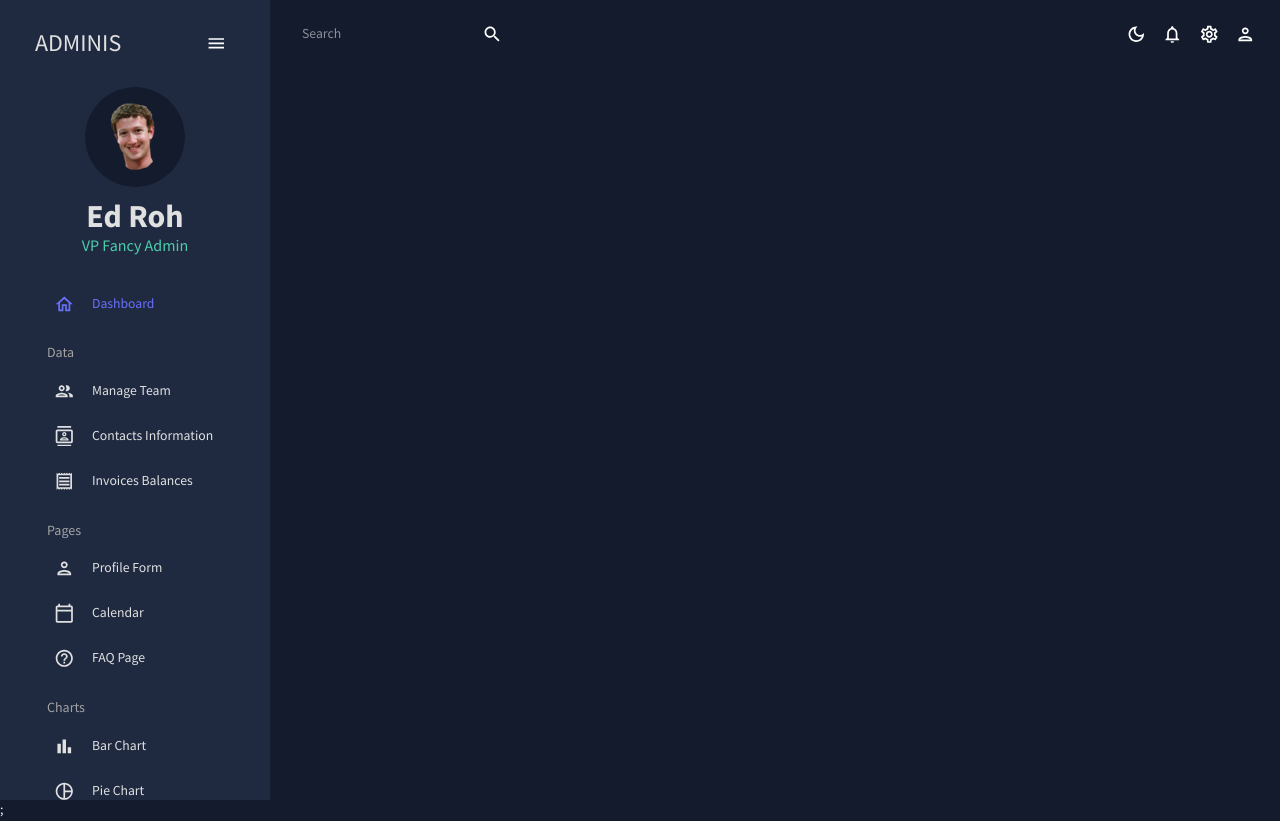
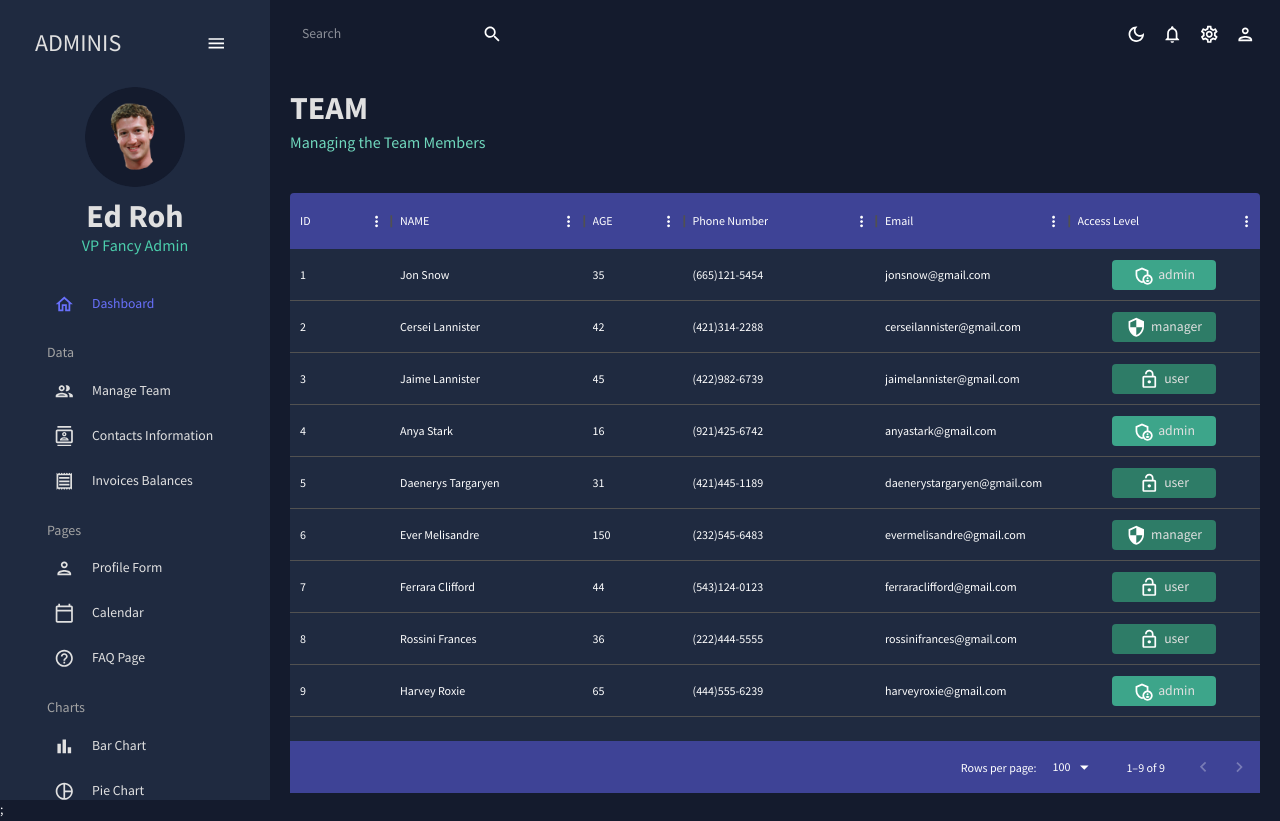
Before and after one commit to MichelAtieno/Dashboard_Template_v3, a React (Create React App) app: page /team in a window 1280 px wide. Built offline with nearby package versions, Linux system fonts and the light colour scheme.

Commit message:
Added Datagrid table to Team section

```diff
--- a/src/App.js
+++ b/src/App.js
@@ -4,16 +4,16 @@ import { Route, Routes } from "react-router-dom";
 import Topbar from "./scenes/global/Topbar";
 import Sidebar from "./scenes/global/Sidebar";
 import Team from "./scenes/team";
-import Invoices from "./scenes/invoices";
-import Contacts from "./scenes/contacts";
-import Bar from "./scenes/form";
-import Form from "./scenes/dashboard";
-import Line from "./scenes/line";
-import Pie from "./scenes/pie";
-import FAQ from "./scenes/faq";
-import Geography from "./scenes/geography";
+// import Invoices from "./scenes/invoices";
+// import Contacts from "./scenes/contacts";
+// import Bar from "./scenes/form";
+// import Form from "./scenes/dashboard";
+// import Line from "./scenes/line";
+// import Pie from "./scenes/pie";
+// import FAQ from "./scenes/faq";
+// import Geography from "./scenes/geography";
 import Dashboard from "./scenes/dashboard";
-import Calendar from "./scenes/calendar/calendar";
+// import Calendar from "./scenes/calendar/calendar";
 
 function App() {
   const [theme, colorMode] = useMode();
@@ -28,8 +28,8 @@ function App() {
             <Topbar />
             <Routes>
               <Route path="/" element={<Dashboard />} />
-              {/* <Route path="/team" element={<Team />} />
-              <Route path="/contacts" element={<Contacts />} />
+              <Route path="/team" element={<Team />} />
+              {/* <Route path="/contacts" element={<Contacts />} />
               <Route path="/invoices" element={<Invoices />} />
               <Route path="/form" element={<Form />} />
               <Route path="/bar" element={<Bar />} />
--- a/src/scenes/team/index.jsx
+++ b/src/scenes/team/index.jsx
@@ -1,5 +1,88 @@
+import { Box, Typography, useTheme } from "@mui/material";
+import { DataGrid } from '@mui/x-data-grid';
+import { tokens } from "../../theme";
+import { mockDataTeam } from "../../data/mockData";
+import AdminPanelSettingsOutlinedIcon  from "@mui/icons-material/AdminPanelSettingsOutlined";
+import LockOpenOutlinedIcon  from "@mui/icons-material/LockOpenOutlined";
+import SecurityOutlinedIcon  from "@mui/icons-material/SecurityOutlined";
+import Header from "../../components/Header";
+
+
 const Team = () => {
-    return <div></div>
+    const theme = useTheme();
+    const colors = tokens(theme.palette.mode);
+
+    const columns = [
+        { field: "id", headerName: "ID" },
+        { field: "name", headerName: "NAME", flex: 1, cellClassName: "name-cloumn--cell"},
+        { field: "age", headerName: "AGE", type: "number", headerAlign: "left", align: "left"},
+        { field: "phone", headerName: "Phone Number", flex: 1},
+        { field: "email", headerName: "Email", flex: 1},
+        { field: "access", headerName: "Access Level", flex: 1, renderCell: ({ row:{ access }}) => {
+            return (
+                <Box width="60%"
+                     m="0 auto"
+                     p="5px"
+                     display="flex"
+                     justifyContent="center"
+                     backgroundColor={
+                        access === "admin" ? colors.greenAccent[600]
+                        : colors.greenAccent[700]
+                     }
+                     borderRadius="4px"
+                >
+                    {access === "admin" && <AdminPanelSettingsOutlinedIcon />}
+                    {access === "manager" && <SecurityOutlinedIcon/>}
+                    {access === "user" && <LockOpenOutlinedIcon />}
+                    <Typography color={colors.grey[100]}
+                                sx = {{ ml : "5px" }}
+                    >
+                        {access}
+                    </Typography>
+
+                </Box>
+            )
+        }},
+    ]
+
+
+    return (
+        <Box m="20px">
+            <Header title="TEAM" subtitle="Managing the Team Members" />
+            <Box m="40px 0 0 0"
+                 height="75vh"
+                 sx = {{
+                    "& .MuiDataGrid-root" : {
+                        border : "none"
+                    },
+                    "& .MuiDataGrid-cell" : {
+                        borderBottom : "none"
+                    },
+                    "& .name-column--cell" : {
+                        color : colors.greenAccent[300]
+                    },
+                    "& .MuiDataGrid-columnHeaders" : {
+                        backgroundColor : colors.blueAccent[700],
+                        borderBottom : "none"
+                    },
+                    "& .MuiDataGrid-virtualScroller" : {
+                        backgroundColor : colors.primary[400]
+                    },
+                    "& .MuiDataGrid-footerContainer" : {
+                        backgroundColor : colors.blueAccent[700],
+                        borderTop : "none"
+                    },
+
+                 }}
+
+            >
+               <DataGrid
+                rows={mockDataTeam}
+                columns={columns}
+                />
+            </Box>
+        </Box>
+    )
 }
 
 export default Team;
```
